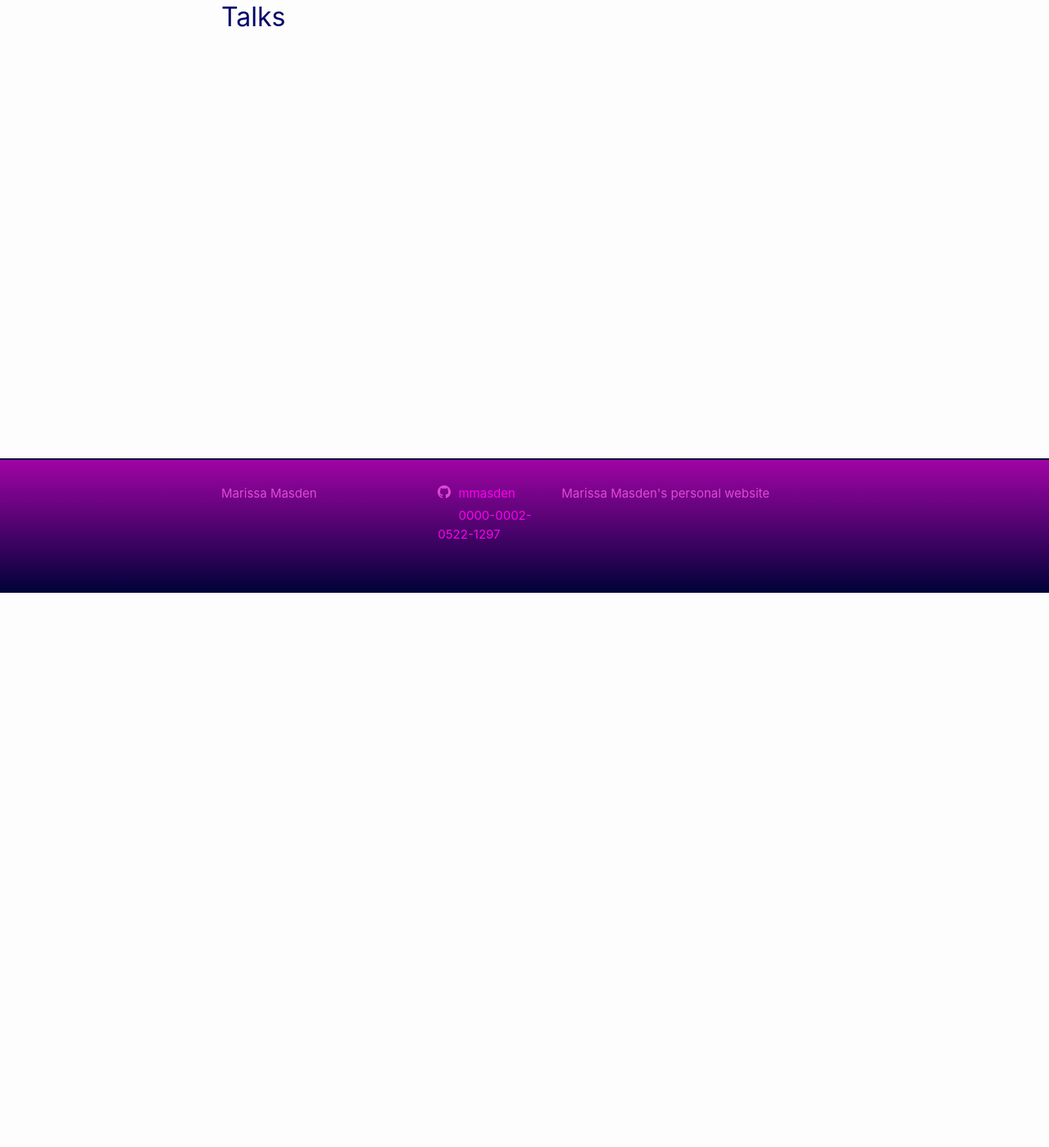
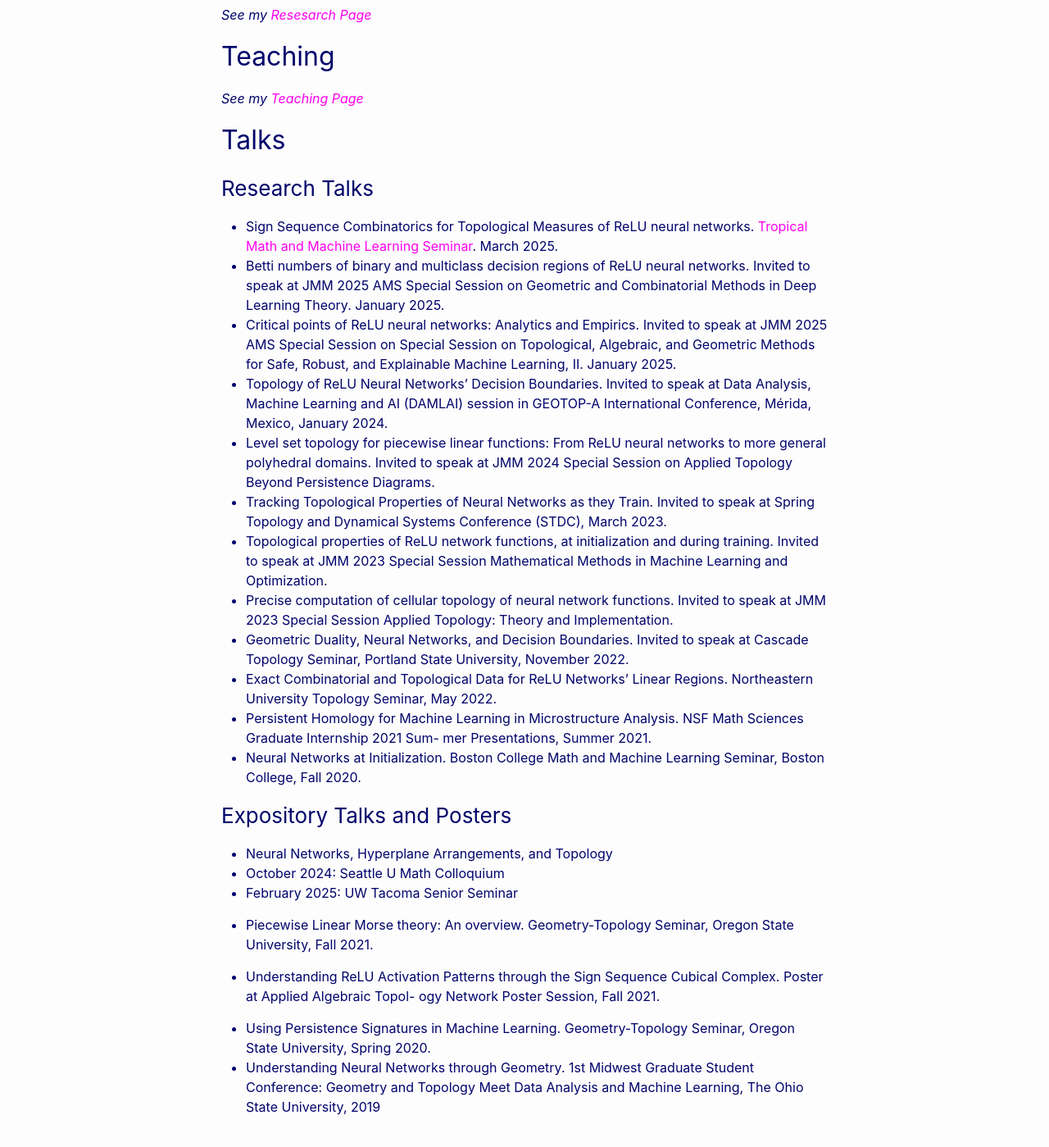
Before and after one commit to mmasden/mmasden.github.io, a Jekyll site: the page built from vitae.markdown, in a window 1280 px wide and 1400 px high, scrolled down 677 px. Shown: the whole window at 82% size. Built offline with Jekyll 4.4.1, drawn with Linux system fonts in a browser that asks for light colours; some of the changed text lies outside the part shown.

Commit message:
update cv

```diff
--- a/vitae.markdown
+++ b/vitae.markdown
@@ -8,7 +8,16 @@
 
 *Last updated on June 10, 2025.*
 
-More info on [ORCID](https://orcid.org/0000-0002-0522-1297)
+Contact me at \[my_first_initial\]\[my_last_name\] at pugetsound dot edu
+
+### Contents
+
+1. Education
+2. Research (See Research Page)
+3. Teaching (See Teaching Page)
+4. Talks
+5. Honors and Awards
+6. Leadership, Service & Outreach
 
 ## Education
 
@@ -25,6 +34,45 @@
 
 *See my [Teaching Page](../teaching/)*
 
-## Service
 
 ## Talks
+
+### Research Talks
+* Sign Sequence Combinatorics for Topological Measures of ReLU neural networks. [Tropical Math and Machine Learning Seminar](https://researchseminars.org/talk/TropicalmathandML/8/ ). March 2025.
+* Betti numbers of binary and multiclass decision regions of ReLU neural networks. Invited to speak at JMM 2025 AMS Special
+Session on Geometric and Combinatorial Methods in Deep Learning Theory. January 2025.
+* Critical points of ReLU neural networks: Analytics and Empirics. Invited to speak at JMM 2025 AMS Special Session on Special
+Session on Topological, Algebraic, and Geometric Methods for Safe, Robust, and Explainable Machine Learning, II. January 2025.
+* Topology of ReLU Neural Networks’ Decision Boundaries. Invited to speak at Data Analysis, Machine Learning and AI
+(DAMLAI) session in GEOTOP-A International Conference, Mérida, Mexico, January 2024.
+* Level set topology for piecewise linear functions: From ReLU neural networks to more general polyhedral domains. Invited
+to speak at JMM 2024 Special Session on Applied Topology Beyond Persistence Diagrams.
+* Tracking Topological Properties of Neural Networks as they Train. Invited to speak at Spring Topology and Dynamical Systems
+Conference (STDC), March 2023.
+* Topological properties of ReLU network functions, at initialization and during training. Invited to speak at JMM 2023 Special
+Session Mathematical Methods in Machine Learning and Optimization.
+* Precise computation of cellular topology of neural network functions. Invited to speak at JMM 2023 Special Session Applied
+Topology: Theory and Implementation.
+* Geometric Duality, Neural Networks, and Decision Boundaries. Invited to speak at Cascade Topology Seminar, Portland State
+University, November 2022.
+* Exact Combinatorial and Topological Data for ReLU Networks’ Linear Regions. Northeastern University Topology Seminar,
+May 2022.
+* Persistent Homology for Machine Learning in Microstructure Analysis. NSF Math Sciences Graduate Internship 2021 Sum-
+mer Presentations, Summer 2021.
+* Neural Networks at Initialization. Boston College Math and Machine Learning Seminar, Boston College, Fall 2020.
+
+
+### Expository Talks and Posters
+
+* Neural Networks, Hyperplane Arrangements, and Topology
+ - October 2024: Seattle U Math Colloquium
+ - February 2025: UW Tacoma Senior Seminar
+
+*  Piecewise Linear Morse theory: An overview. Geometry-Topology Seminar, Oregon State University, Fall 2021.
+
+* Understanding ReLU Activation Patterns through the Sign Sequence Cubical Complex. Poster at Applied Algebraic Topol-
+ogy Network Poster Session, Fall 2021.
+
+* Using Persistence Signatures in Machine Learning. Geometry-Topology Seminar, Oregon State University, Spring 2020.
+*  Understanding Neural Networks through Geometry. 1st Midwest Graduate Student Conference: Geometry and Topology
+Meet Data Analysis and Machine Learning, The Ohio State University, 2019
```
